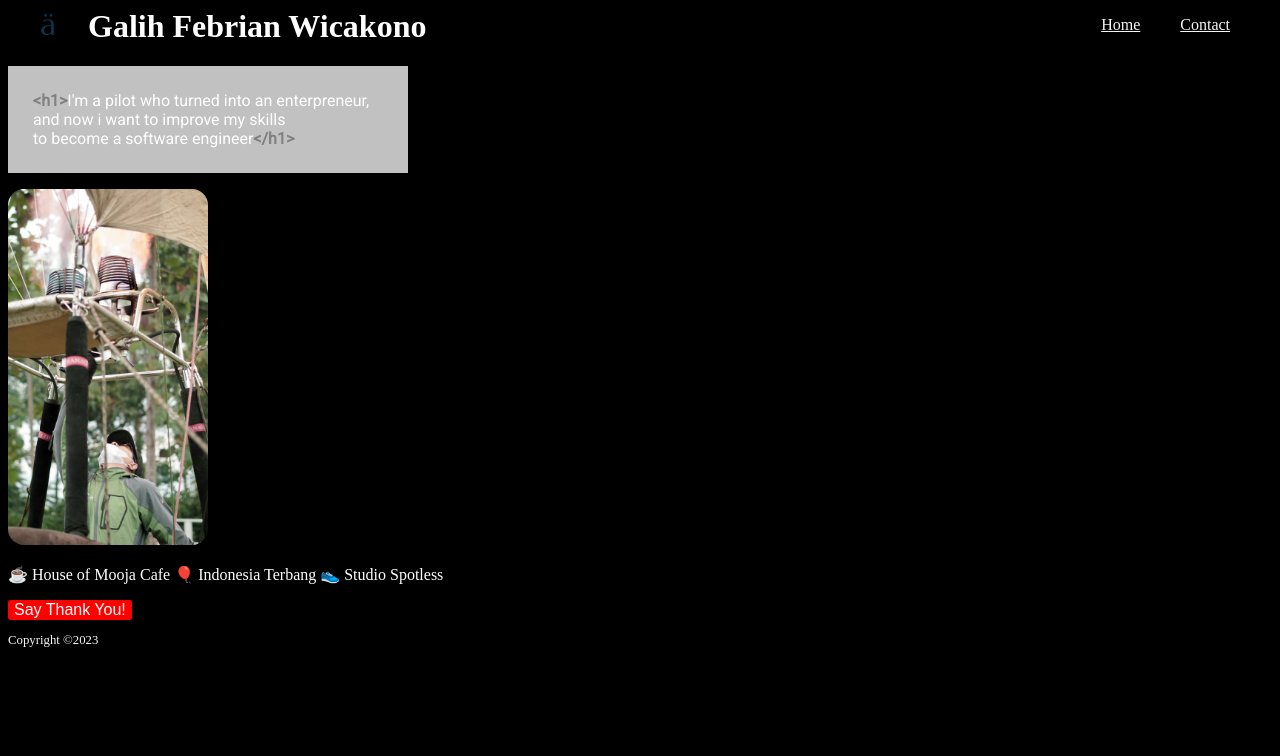
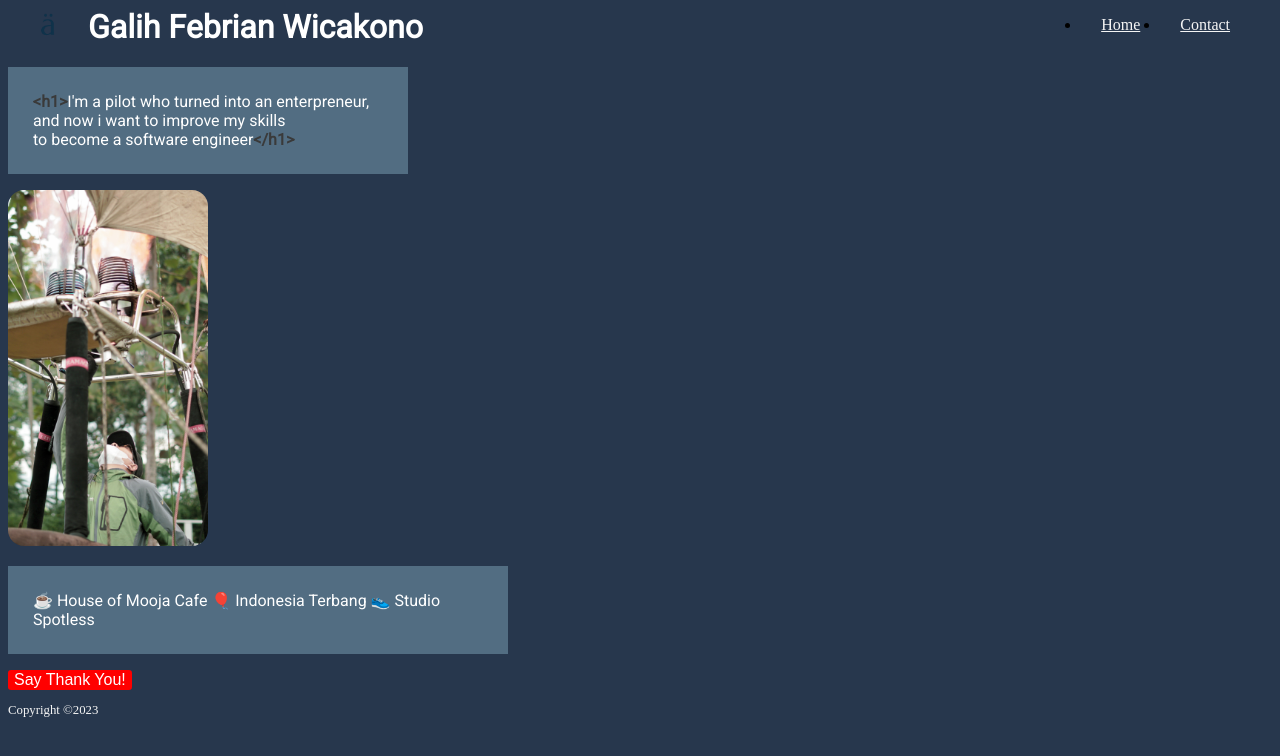
Before and after one commit to RevoU-FSSE-2/week-1-galihwicaak, a plain HTML site: page index.html in a window 1280 px wide. Drawn offline with Linux system fonts and the light colour scheme.

Commit message:
edited index html readme md styles css

```diff
--- a/assets/css/styles.css
+++ b/assets/css/styles.css
@@ -1,7 +1,7 @@
 @import url('https://fonts.googleapis.com/css?family=Roboto');
 
 body {
-    background-color: black;
+    background-color: #27374D;
 }
 
 a {
@@ -28,14 +28,14 @@ h1 {
     color: white;
     margin-top: -60px;
     margin-left: 80px;
-    font-size: 'roboto';
+    font-family: 'roboto';
 }
 
 .intro {
     color: white;
     width: 350px;
     padding: 25px;
-    background-color: rgb(193, 193, 193);
+    background-color: #526D82;
     font-family: 'roboto';
 }
 
@@ -47,7 +47,10 @@ h1 {
 
 .job {
     color: white;
-    font-size: 'roboto';
+    width: 450px;
+    padding: 25px;
+    background-color: #526D82;
+    font-family: 'roboto';
 }
 
 button {
--- a/index.html
+++ b/index.html
@@ -20,9 +20,9 @@
         <img class="logo" src="assets/img/ä.png" alt="logo">
         <h1 class="name">Galih Febrian Wicakono</h1>
         <p class="intro">
-            <span style="color: grey; font-weight: bold;">&lt;h1&gt;</span>I'm a pilot who turned into an enterpreneur,<br>
+            <span style="color: rgb(58, 58, 58); font-weight: bold;">&lt;h1&gt;</span>I'm a pilot who turned into an enterpreneur,<br>
             and now i want to improve my skills<br>
-            to become a software engineer<span style="color: grey; font-weight: bold;">&lt;/h1&gt;</span>
+            to become a software engineer<span style="color: rgb(58, 58, 58); font-weight: bold;">&lt;/h1&gt;</span>
         </p>
     </header>
 
```
Also changed, not shown: 1 other file.
